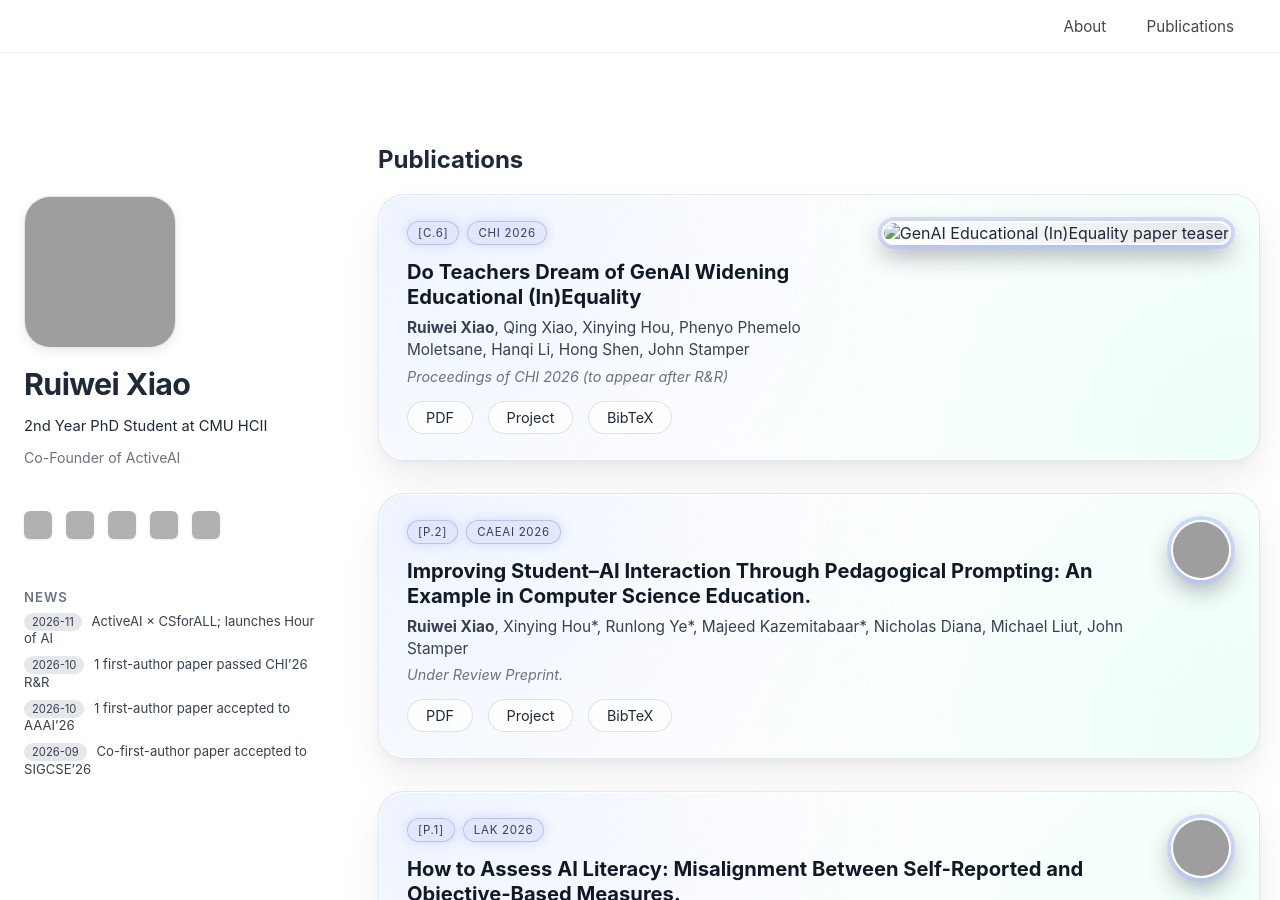
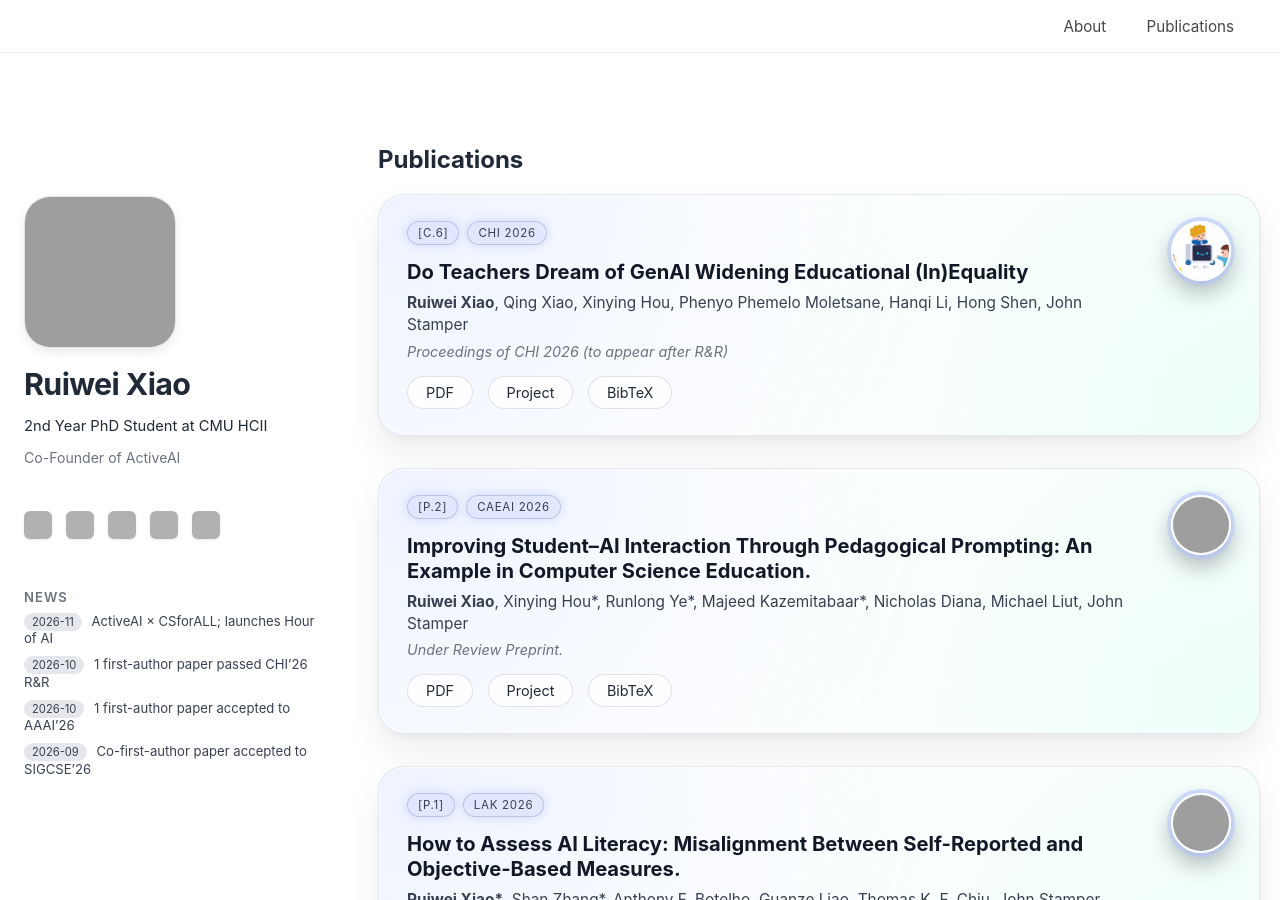
Before and after one commit to ruiwei-xiao/ruiwei-xiao.github.io, a Jekyll site: the page built from publications.md, in a window 1280 px wide and 900 px high. Built offline with Jekyll 4.4.1, drawn with Linux system fonts in a browser that asks for light colours; grey boxes are pictures that could not be loaded.

Commit message:
Update publications.md

```diff
--- a/publications.md
+++ b/publications.md
@@ -28,7 +28,7 @@
     </div>
   </div>
   <div class="pub-right">
-    <img src="assets/img/chi26equality.png"
+    <img src="/assets/img/chi26equality.png"
      alt="GenAI Educational (In)Equality paper teaser">
   </div>
 </div>
```
